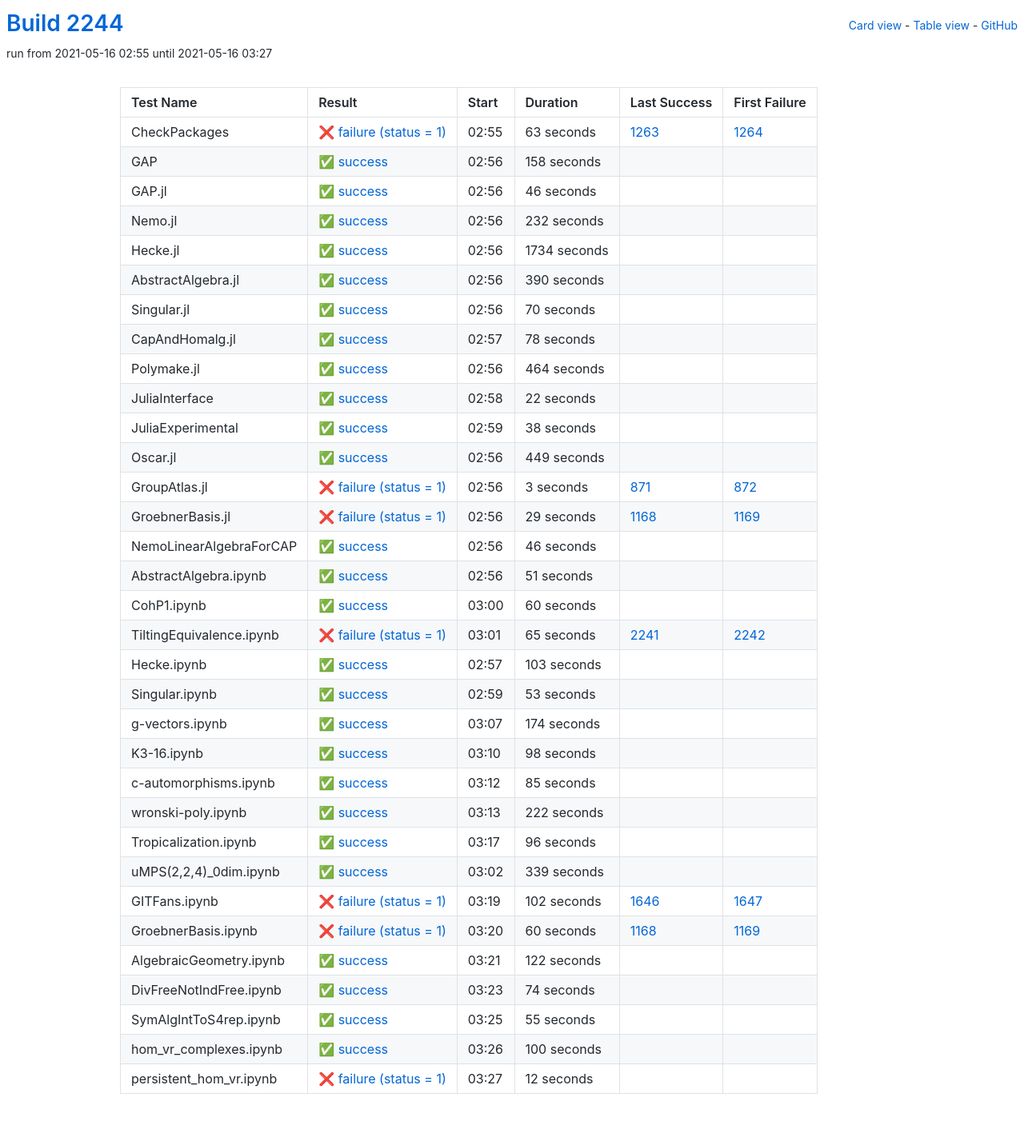
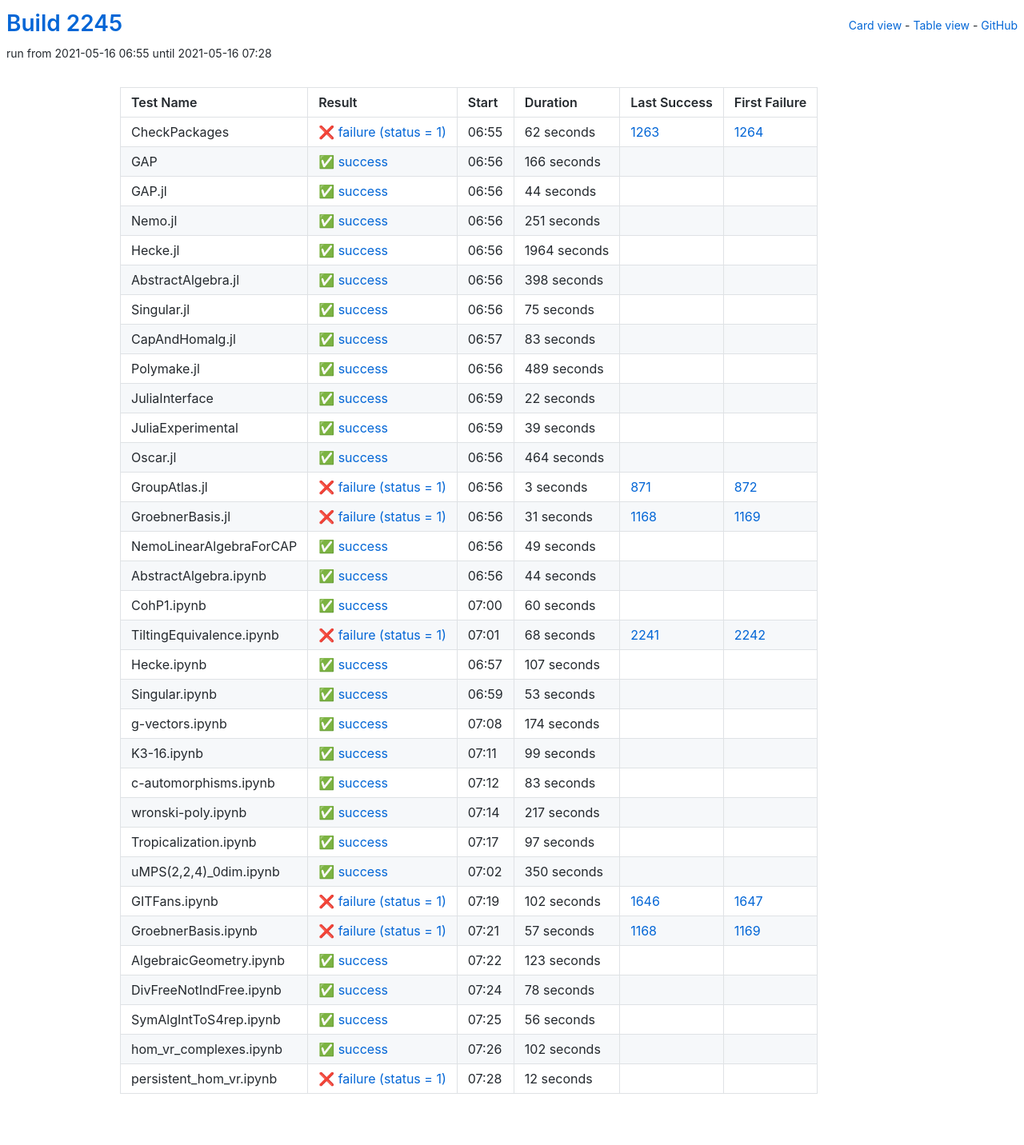
Before and after one commit to oscar-system/oscar-ci-status-stable, a Jekyll site: the page built from table.html, in a window 1280 px wide. Shown: the whole page at 80% size. Built offline with Jekyll 4.4.1, drawn with Linux system fonts in a browser that asks for light colours.

Commit message:
Build #2245

```diff
--- a/_data/ci.yml
+++ b/_data/ci.yml
@@ -1,6 +1,6 @@
 ---
-build: 2244
-build_url: https://oscarci.mathematik.uni-kl.de/job/oscar-stable/2244/
+build: 2245
+build_url: https://oscarci.mathematik.uni-kl.de/job/oscar-stable/2245/
 job: oscar-stable
 organization: oscar-system
 repo: oscar-ci-status-stable
@@ -8,116 +8,116 @@ repourl: https://github.com/oscar-system/oscar-ci-status-stable
 tests:
 - name: CheckPackages
   id: checkpackages
-  log: https://oscarci.mathematik.uni-kl.de/job/oscar-stable/2244/artifact/logs/build-2244/CheckPackages.log
-  start: 2021-05-16 02:55
+  log: https://oscarci.mathematik.uni-kl.de/job/oscar-stable/2245/artifact/logs/build-2245/CheckPackages.log
+  start: 2021-05-16 06:55
   success: false
   exitcode: 1
   status: failure
-  duration: 63
+  duration: 62
   last_success: 1263
   last_success_url: https://oscarci.mathematik.uni-kl.de/job/oscar-stable/1263/
   first_failure: 1264
   first_failure_url: https://oscarci.mathematik.uni-kl.de/job/oscar-stable/1264/
 - name: GAP
   id: gap
-  log: https://oscarci.mathematik.uni-kl.de/job/oscar-stable/2244/artifact/logs/build-2244/GAP.log
-  start: 2021-05-16 02:56
+  log: https://oscarci.mathematik.uni-kl.de/job/oscar-stable/2245/artifact/logs/build-2245/GAP.log
+  start: 2021-05-16 06:56
   success: true
   exitcode: 0
   status: success
-  duration: 158
+  duration: 166
   last_success: false
   last_success_url:
   first_failure: false
   first_failure_url:
 - name: GAP.jl
   id: gap-jl
-  log: https://oscarci.mathematik.uni-kl.de/job/oscar-stable/2244/artifact/logs/build-2244/GAP.jl.log
-  start: 2021-05-16 02:56
+  log: https://oscarci.mathematik.uni-kl.de/job/oscar-stable/2245/artifact/logs/build-2245/GAP.jl.log
+  start: 2021-05-16 06:56
   success: true
   exitcode: 0
   status: success
-  duration: 46
+  duration: 44
   last_success: false
   last_success_url:
   first_failure: false
   first_failure_url:
 - name: Nemo.jl
   id: nemo-jl
-  log: https://oscarci.mathematik.uni-kl.de/job/oscar-stable/2244/artifact/logs/build-2244/Nemo.jl.log
-  start: 2021-05-16 02:56
+  log: https://oscarci.mathematik.uni-kl.de/job/oscar-stable/2245/artifact/logs/build-2245/Nemo.jl.log
+  start: 2021-05-16 06:56
   success: true
   exitcode: 0
   status: success
-  duration: 232
+  duration: 251
   last_success: false
   last_success_url:
   first_failure: false
   first_failure_url:
 - name: Hecke.jl
   id: hecke-jl
-  log: https://oscarci.mathematik.uni-kl.de/job/oscar-stable/2244/artifact/logs/build-2244/Hecke.jl.log
-  start: 2021-05-16 02:56
+  log: https://oscarci.mathematik.uni-kl.de/job/oscar-stable/2245/artifact/logs/build-2245/Hecke.jl.log
+  start: 2021-05-16 06:56
   success: true
   exitcode: 0
   status: success
-  duration: 1734
+  duration: 1964
   last_success: false
   last_success_url:
   first_failure: false
   first_failure_url:
 - name: AbstractAlgebra.jl
   id: abstractalgebra-jl
-  log: https://oscarci.mathematik.uni-kl.de/job/oscar-stable/2244/artifact/logs/build-2244/AbstractAlgebra.jl.log
-  start: 2021-05-16 02:56
+  log: https://oscarci.mathematik.uni-kl.de/job/oscar-stable/2245/artifact/logs/build-2245/AbstractAlgebra.jl.log
+  start: 2021-05-16 06:56
   success: true
   exitcode: 0
   status: success
-  duration: 390
+  duration: 398
   last_success: false
   last_success_url:
   first_failure: false
   first_failure_url:
 - name: Singular.jl
   id: singular-jl
-  log: https://oscarci.mathematik.uni-kl.de/job/oscar-stable/2244/artifact/logs/build-2244/Singular.jl.log
-  start: 2021-05-16 02:56
+  log: https://oscarci.mathematik.uni-kl.de/job/oscar-stable/2245/artifact/logs/build-2245/Singular.jl.log
+  start: 2021-05-16 06:56
   success: true
   exitcode: 0
   status: success
-  duration: 70
+  duration: 75
   last_success: false
   last_success_url:
   first_failure: false
   first_failure_url:
 - name: CapAndHomalg.jl
   id: capandhomalg-jl
-  log: https://oscarci.mathematik.uni-kl.de/job/oscar-stable/2244/artifact/logs/build-2244/CapAndHomalg.jl.log
-  start: 2021-05-16 02:57
+  log: https://oscarci.mathematik.uni-kl.de/job/oscar-stable/2245/artifact/logs/build-2245/CapAndHomalg.jl.log
+  start: 2021-05-16 06:57
   success: true
   exitcode: 0
   status: success
-  duration: 78
+  duration: 83
   last_success: false
   last_success_url:
   first_failure: false
   first_failure_url:
 - name: Polymake.jl
   id: polymake-jl
-  log: https://oscarci.mathematik.uni-kl.de/job/oscar-stable/2244/artifact/logs/build-2244/Polymake.jl.log
-  start: 2021-05-16 02:56
+  log: https://oscarci.mathematik.uni-kl.de/job/oscar-stable/2245/artifact/logs/build-2245/Polymake.jl.log
+  start: 2021-05-16 06:56
   success: true
   exitcode: 0
   status: success
-  duration: 464
+  duration: 489
   last_success: false
   last_success_url:
   first_failure: false
   first_failure_url:
 - name: JuliaInterface
   id: juliainterface
-  log: https://oscarci.mathematik.uni-kl.de/job/oscar-stable/2244/artifact/logs/build-2244/JuliaInterface.log
-  start: 2021-05-16 02:58
+  log: https://oscarci.mathematik.uni-kl.de/job/oscar-stable/2245/artifact/logs/build-2245/JuliaInterface.log
+  start: 2021-05-16 06:59
   success: true
   exitcode: 0
   status: success
@@ -128,32 +128,32 @@ tests:
   first_failure_url:
 - name: JuliaExperimental
   id: juliaexperimental
-  log: https://oscarci.mathematik.uni-kl.de/job/oscar-stable/2244/artifact/logs/build-2244/JuliaExperimental.log
-  start: 2021-05-16 02:59
+  log: https://oscarci.mathematik.uni-kl.de/job/oscar-stable/2245/artifact/logs/build-2245/JuliaExperimental.log
+  start: 2021-05-16 06:59
   success: true
   exitcode: 0
   status: success
-  duration: 38
+  duration: 39
   last_success: false
   last_success_url:
   first_failure: false
   first_failure_url:
 - name: Oscar.jl
   id: oscar-jl
-  log: https://oscarci.mathematik.uni-kl.de/job/oscar-stable/2244/artifact/logs/build-2244/Oscar.jl.log
-  start: 2021-05-16 02:56
+  log: https://oscarci.mathematik.uni-kl.de/job/oscar-stable/2245/artifact/logs/build-2245/Oscar.jl.log
+  start: 2021-05-16 06:56
   success: true
   exitcode: 0
   status: success
-  duration: 449
+  duration: 464
   last_success: false
   last_success_url:
   first_failure: false
   first_failure_url:
 - name: GroupAtlas.jl
   id: groupatlas-jl
-  log: https://oscarci.mathematik.uni-kl.de/job/oscar-stable/2244/artifact/logs/build-2244/GroupAtlas.jl.log
-  start: 2021-05-16 02:56
+  log: https://oscarci.mathematik.uni-kl.de/job/oscar-stable/2245/artifact/logs/build-2245/GroupAtlas.jl.log
+  start: 2021-05-16 06:56
   success: false
   exitcode: 1
   status: failure
@@ -164,44 +164,44 @@ tests:
   first_failure_url: https://oscarci.mathematik.uni-kl.de/job/oscar-stable/872/
 - name: GroebnerBasis.jl
   id: groebnerbasis-jl
-  log: https://oscarci.mathematik.uni-kl.de/job/oscar-stable/2244/artifact/logs/build-2244/GroebnerBasis.jl.log
-  start: 2021-05-16 02:56
+  log: https://oscarci.mathematik.uni-kl.de/job/oscar-stable/2245/artifact/logs/build-2245/GroebnerBasis.jl.log
+  start: 2021-05-16 06:56
   success: false
   exitcode: 1
   status: failure
-  duration: 29
+  duration: 31
   last_success: 1168
   last_success_url: https://oscarci.mathematik.uni-kl.de/job/oscar-stable/1168/
   first_failure: 1169
   first_failure_url: https://oscarci.mathematik.uni-kl.de/job/oscar-stable/1169/
 - name: NemoLinearAlgebraForCAP
   id: nemolinearalgebraforcap
-  log: https://oscarci.mathematik.uni-kl.de/job/oscar-stable/2244/artifact/logs/build-2244/NemoLinearAlgebraForCAP.log
-  start: 2021-05-16 02:56
+  log: https://oscarci.mathematik.uni-kl.de/job/oscar-stable/2245/artifact/logs/build-2245/NemoLinearAlgebraForCAP.log
+  start: 2021-05-16 06:56
   success: true
   exitcode: 0
   status: success
-  duration: 46
+  duration: 49
   last_success: false
   last_success_url:
   first_failure: false
   first_failure_url:
 - name: AbstractAlgebra.ipynb
   id: abstractalgebra-ipynb
-  log: https://oscarci.mathematik.uni-kl.de/job/oscar-stable/2244/artifact/logs/build-2244/AbstractAlgebra.ipynb.log
-  start: 2021-05-16 02:56
+  log: https://oscarci.mathematik.uni-kl.de/job/oscar-stable/2245/artifact/logs/build-2245/AbstractAlgebra.ipynb.log
+  start: 2021-05-16 06:56
   success: true
   exitcode: 0
   status: success
-  duration: 51
+  duration: 44
   last_success: false
   last_success_url:
   first_failure: false
   first_failure_url:
 - name: CohP1.ipynb
   id: cohp1-ipynb
-  log: https://oscarci.mathematik.uni-kl.de/job/oscar-stable/2244/artifact/logs/build-2244/CohP1.ipynb.log
-  start: 2021-05-16 03:00
+  log: https://oscarci.mathematik.uni-kl.de/job/oscar-stable/2245/artifact/logs/build-2245/CohP1.ipynb.log
+  start: 2021-05-16 07:00
   success: true
   exitcode: 0
   status: success
@@ -212,32 +212,32 @@ tests:
   first_failure_url:
 - name: TiltingEquivalence.ipynb
   id: tiltingequivalence-ipynb
-  log: https://oscarci.mathematik.uni-kl.de/job/oscar-stable/2244/artifact/logs/build-2244/TiltingEquivalence.ipynb.log
-  start: 2021-05-16 03:01
+  log: https://oscarci.mathematik.uni-kl.de/job/oscar-stable/2245/artifact/logs/build-2245/TiltingEquivalence.ipynb.log
+  start: 2021-05-16 07:01
   success: false
   exitcode: 1
   status: failure
-  duration: 65
+  duration: 68
   last_success: 2241
   last_success_url: https://oscarci.mathematik.uni-kl.de/job/oscar-stable/2241/
   first_failure: 2242
   first_failure_url: https://oscarci.mathematik.uni-kl.de/job/oscar-stable/2242/
 - name: Hecke.ipynb
   id: hecke-ipynb
-  log: https://oscarci.mathematik.uni-kl.de/job/oscar-stable/2244/artifact/logs/build-2244/Hecke.ipynb.log
-  start: 2021-05-16 02:57
+  log: https://oscarci.mathematik.uni-kl.de/job/oscar-stable/2245/artifact/logs/build-2245/Hecke.ipynb.log
+  start: 2021-05-16 06:57
   success: true
   exitcode: 0
   status: success
-  duration: 103
+  duration: 107
   last_success: false
   last_success_url:
   first_failure: false
   first_failure_url:
 - name: Singular.ipynb
   id: singular-ipynb
-  log: https://oscarci.mathematik.uni-kl.de/job/oscar-stable/2244/artifact/logs/build-2244/Singular.ipynb.log
-  start: 2021-05-16 02:59
+  log: https://oscarci.mathematik.uni-kl.de/job/oscar-stable/2245/artifact/logs/build-2245/Singular.ipynb.log
+  start: 2021-05-16 06:59
   success: true
   exitcode: 0
   status: success
@@ -248,8 +248,8 @@ tests:
   first_failure_url:
 - name: g-vectors.ipynb
   id: g-vectors-ipynb
-  log: https://oscarci.mathematik.uni-kl.de/job/oscar-stable/2244/artifact/logs/build-2244/g-vectors.ipynb.log
-  start: 2021-05-16 03:07
+  log: https://oscarci.mathematik.uni-kl.de/job/oscar-stable/2245/artifact/logs/build-2245/g-vectors.ipynb.log
+  start: 2021-05-16 07:08
   success: true
   exitcode: 0
   status: success
@@ -260,68 +260,68 @@ tests:
   first_failure_url:
 - name: K3-16.ipynb
   id: k3-16-ipynb
-  log: https://oscarci.mathematik.uni-kl.de/job/oscar-stable/2244/artifact/logs/build-2244/K3-16.ipynb.log
-  start: 2021-05-16 03:10
+  log: https://oscarci.mathematik.uni-kl.de/job/oscar-stable/2245/artifact/logs/build-2245/K3-16.ipynb.log
+  start: 2021-05-16 07:11
   success: true
   exitcode: 0
   status: success
-  duration: 98
+  duration: 99
   last_success: false
   last_success_url:
   first_failure: false
   first_failure_url:
 - name: c-automorphisms.ipynb
   id: c-automorphisms-ipynb
-  log: https://oscarci.mathematik.uni-kl.de/job/oscar-stable/2244/artifact/logs/build-2244/c-automorphisms.ipynb.log
-  start: 2021-05-16 03:12
+  log: https://oscarci.mathematik.uni-kl.de/job/oscar-stable/2245/artifact/logs/build-2245/c-automorphisms.ipynb.log
+  start: 2021-05-16 07:12
   success: true
   exitcode: 0
   status: success
-  duration: 85
+  duration: 83
   last_success: false
   last_success_url:
   first_failure: false
   first_failure_url:
 - name: wronski-poly.ipynb
   id: wronski-poly-ipynb
-  log: https://oscarci.mathematik.uni-kl.de/job/oscar-stable/2244/artifact/logs/build-2244/wronski-poly.ipynb.log
-  start: 2021-05-16 03:13
+  log: https://oscarci.mathematik.uni-kl.de/job/oscar-stable/2245/artifact/logs/build-2245/wronski-poly.ipynb.log
+  start: 2021-05-16 07:14
   success: true
   exitcode: 0
   status: success
-  duration: 222
+  duration: 217
   last_success: false
   last_success_url:
   first_failure: false
   first_failure_url:
 - name: Tropicalization.ipynb
   id: tropicalization-ipynb
-  log: https://oscarci.mathematik.uni-kl.de/job/oscar-stable/2244/artifact/logs/build-2244/Tropicalization.ipynb.log
-  start: 2021-05-16 03:17
+  log: https://oscarci.mathematik.uni-kl.de/job/oscar-stable/2245/artifact/logs/build-2245/Tropicalization.ipynb.log
+  start: 2021-05-16 07:17
   success: true
   exitcode: 0
   status: success
-  duration: 96
+  duration: 97
   last_success: false
   last_success_url:
   first_failure: false
   first_failure_url:
 - name: uMPS(2,2,4)_0dim.ipynb
   id: umps-2-2-4-0dim-ipynb
-  log: https://oscarci.mathematik.uni-kl.de/job/oscar-stable/2244/artifact/logs/build-2244/uMPS-2-2-4-_0dim.ipynb.log
-  start: 2021-05-16 03:02
+  log: https://oscarci.mathematik.uni-kl.de/job/oscar-stable/2245/artifact/logs/build-2245/uMPS-2-2-4-_0dim.ipynb.log
+  start: 2021-05-16 07:02
   success: true
   exitcode: 0
   status: success
-  duration: 339
+  duration: 350
   last_success: false
   last_success_url:
   first_failure: false
   first_failure_url:
 - name: GITFans.ipynb
   id: gitfans-ipynb
-  log: https://oscarci.mathematik.uni-kl.de/job/oscar-stable/2244/artifact/logs/build-2244/GITFans.ipynb.log
-  start: 2021-05-16 03:19
+  log: https://oscarci.mathematik.uni-kl.de/job/oscar-stable/2245/artifact/logs/build-2245/GITFans.ipynb.log
+  start: 2021-05-16 07:19
   success: false
   exitcode: 1
   status: failure
@@ -332,68 +332,68 @@ tests:
   first_failure_url: https://oscarci.mathematik.uni-kl.de/job/oscar-stable/1647/
 - name: GroebnerBasis.ipynb
   id: groebnerbasis-ipynb
-  log: https://oscarci.mathematik.uni-kl.de/job/oscar-stable/2244/artifact/logs/build-2244/GroebnerBasis.ipynb.log
-  start: 2021-05-16 03:20
+  log: https://oscarci.mathematik.uni-kl.de/job/oscar-stable/2245/artifact/logs/build-2245/GroebnerBasis.ipynb.log
+  start: 2021-05-16 07:21
   success: false
   exitcode: 1
   status: failure
-  duration: 60
+  duration: 57
   last_success: 1168
   last_success_url: https://oscarci.mathematik.uni-kl.de/job/oscar-stable/1168/
   first_failure: 1169
   first_failure_url: https://oscarci.mathematik.uni-kl.de/job/oscar-stable/1169/
 - name: AlgebraicGeometry.ipynb
   id: algebraicgeometry-ipynb
-  log: https://oscarci.mathematik.uni-kl.de/job/oscar-stable/2244/artifact/logs/build-2244/AlgebraicGeometry.ipynb.log
-  start: 2021-05-16 03:21
+  log: https://oscarci.mathematik.uni-kl.de/job/oscar-stable/2245/artifact/logs/build-2245/AlgebraicGeometry.ipynb.log
+  start: 2021-05-16 07:22
   success: true
   exitcode: 0
   status: success
-  duration: 122
+  duration: 123
   last_success: false
   last_success_url:
   first_failure: false
   first_failure_url:
 - name: DivFreeNotIndFree.ipynb
   id: divfreenotindfree-ipynb
-  log: https://oscarci.mathematik.uni-kl.de/job/oscar-stable/2244/artifact/logs/build-2244/DivFreeNotIndFree.ipynb.log
-  start: 2021-05-16 03:23
+  log: https://oscarci.mathematik.uni-kl.de/job/oscar-stable/2245/artifact/logs/build-2245/DivFreeNotIndFree.ipynb.log
+  start: 2021-05-16 07:24
   success: true
   exitcode: 0
   status: success
-  duration: 74
+  duration: 78
   last_success: false
   last_success_url:
   first_failure: false
   first_failure_url:
 - name: SymAlgIntToS4rep.ipynb
   id: symalginttos4rep-ipynb
-  log: https://oscarci.mathematik.uni-kl.de/job/oscar-stable/2244/artifact/logs/build-2244/SymAlgIntToS4rep.ipynb.log
-  start: 2021-05-16 03:25
+  log: https://oscarci.mathematik.uni-kl.de/job/oscar-stable/2245/artifact/logs/build-2245/SymAlgIntToS4rep.ipynb.log
+  start: 2021-05-16 07:25
   success: true
   exitcode: 0
   status: success
-  duration: 55
+  duration: 56
   last_success: false
   last_success_url:
   first_failure: false
   first_failure_url:
 - name: hom_vr_complexes.ipynb
   id: hom-vr-complexes-ipynb
-  log: https://oscarci.mathematik.uni-kl.de/job/oscar-stable/2244/artifact/logs/build-2244/hom_vr_complexes.ipynb.log
-  start: 2021-05-16 03:26
+  log: https://oscarci.mathematik.uni-kl.de/job/oscar-stable/2245/artifact/logs/build-2245/hom_vr_complexes.ipynb.log
+  start: 2021-05-16 07:26
   success: true
   exitcode: 0
   status: success
-  duration: 100
+  duration: 102
   last_success: false
   last_success_url:
   first_failure: false
   first_failure_url:
 - name: persistent_hom_vr.ipynb
   id: persistent-hom-vr-ipynb
-  log: https://oscarci.mathematik.uni-kl.de/job/oscar-stable/2244/artifact/logs/build-2244/persistent_hom_vr.ipynb.log
-  start: 2021-05-16 03:27
+  log: https://oscarci.mathematik.uni-kl.de/job/oscar-stable/2245/artifact/logs/build-2245/persistent_hom_vr.ipynb.log
+  start: 2021-05-16 07:28
   success: false
   exitcode: 1
   status: failure
```
Also changed, not shown: README.md.
